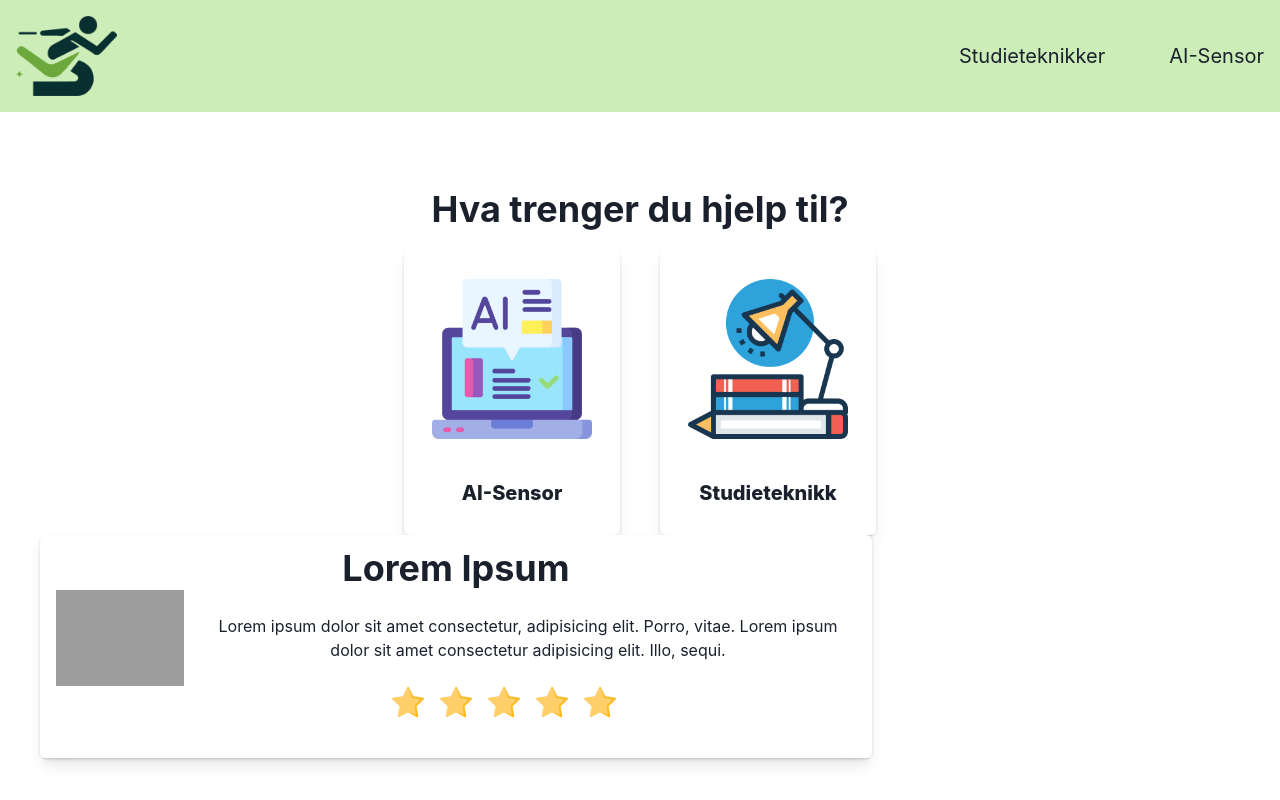
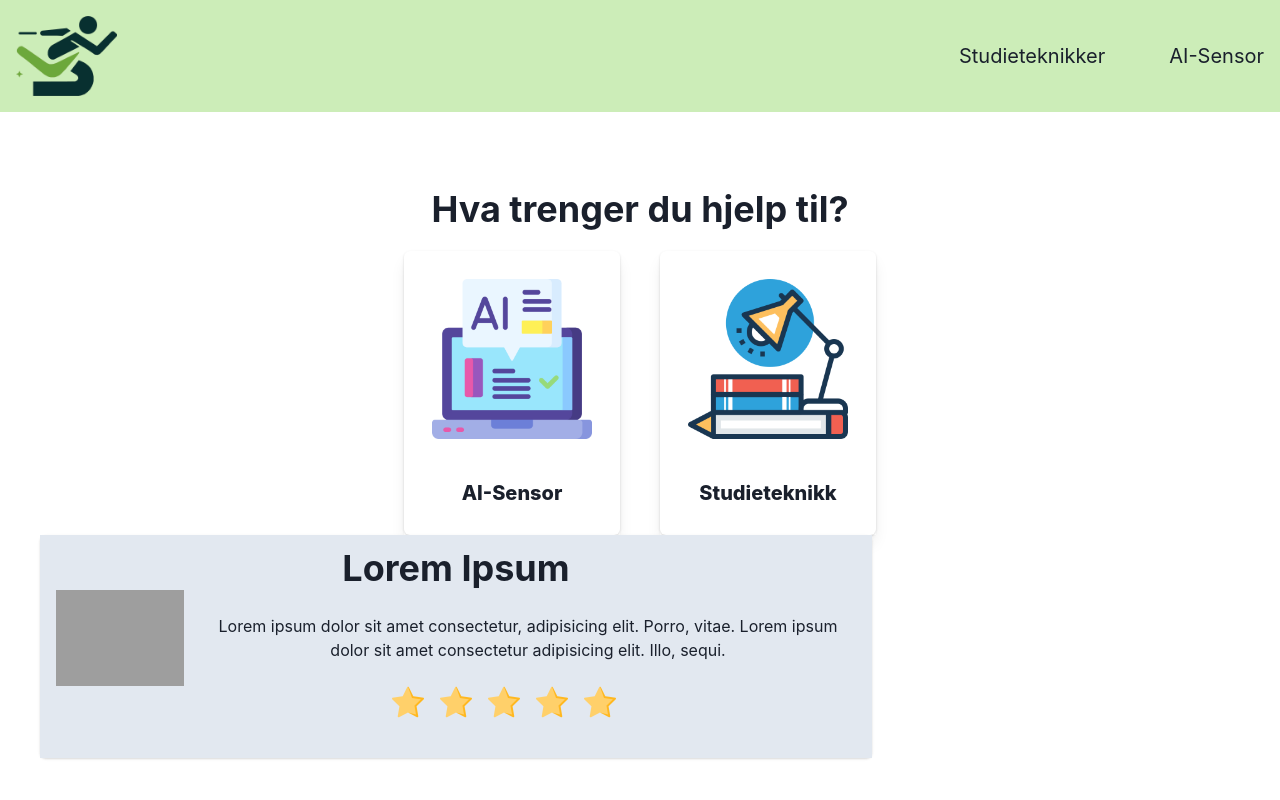
Before and after one commit to ayoubzann/Studiesprang, a React (Vite) app in the folder Studiesprang/: page / in a window 1280 px wide. Built offline with nearby package versions, Linux system fonts and the light colour scheme; grey boxes are pictures that could not be loaded.

Commit message:
added background to reviewcard

```diff
--- a/Studiesprang/src/components/Navbar/Reviewcard/ReviewCard.jsx
+++ b/Studiesprang/src/components/Navbar/Reviewcard/ReviewCard.jsx
@@ -5,8 +5,9 @@ import "./ReviewCard.css"
 
 const ReviewCard = () => {
   return (
-    <div className=" review-card shadow-lg">
+    <div className="review-card">
       <Card>
+        <div className=" bg-slate-200">
         <Heading><h2 className="mt-3">Lorem Ipsum</h2></Heading>
         <div className="review-photo flex items-center">
         <img src={RevPhoto} alt="Brukerbilde" className="userpic ml-4"/>
@@ -19,6 +20,7 @@ const ReviewCard = () => {
         <img className="starrating" src={StarRating} alt="5-stjernerating"/>
         <img className="starrating" src={StarRating} alt="5-stjernerating"/>
         </div>
+        </div>
       </Card>
     </div>
   );
```
